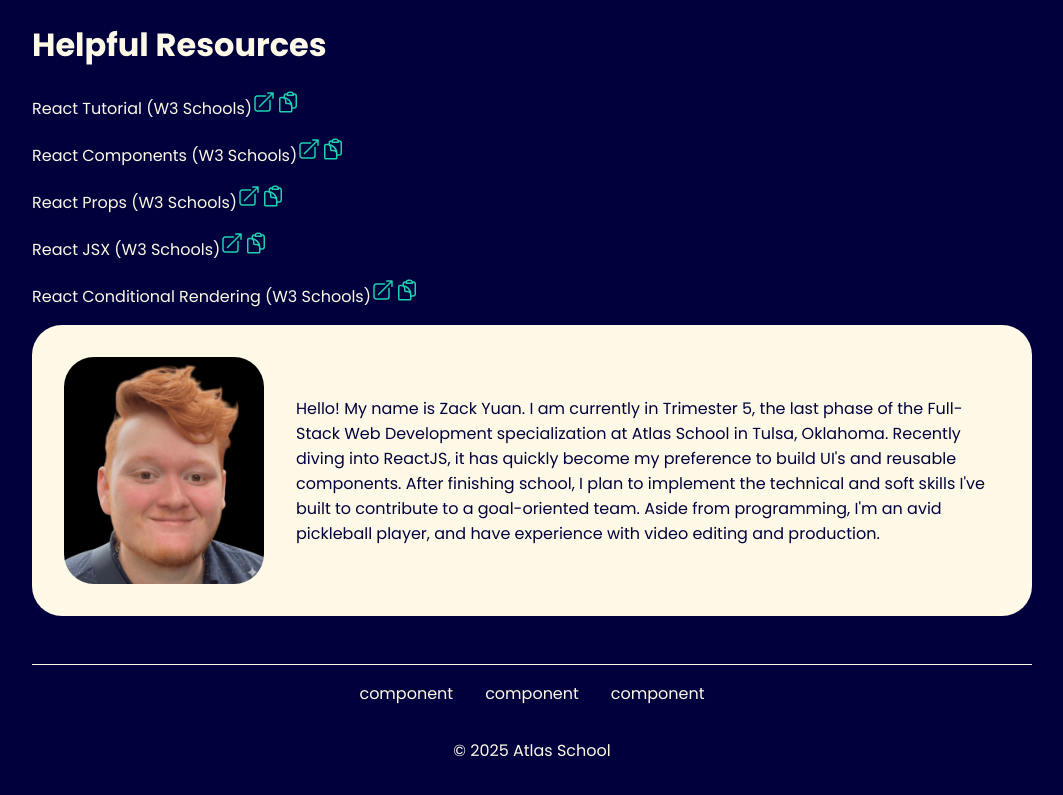
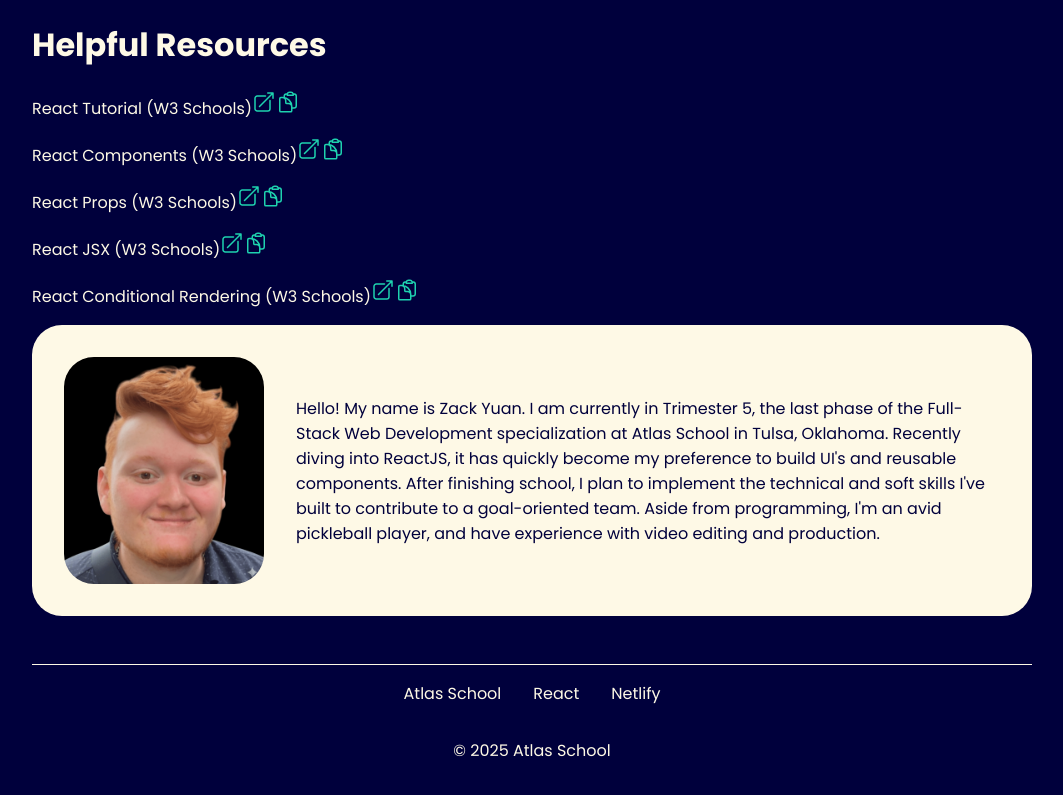
Before and after one commit to zack6yuan/atlas-react-and-jsx, a React (Vite) app: page / in a window 1280 px wide. Shown: the part 618-1413 px from the top of the page, without its empty margins (108-1171 px from the left). Built offline with nearby package versions, Linux system fonts and the light colour scheme.

Commit message:
got the footer working.

```diff
--- a/src/components/Footer.jsx
+++ b/src/components/Footer.jsx
@@ -5,9 +5,9 @@ function Footer() {
     return (
         <footer>
             <ul>
-                <li>component</li>
-                <li>component</li>
-                <li>component</li>
+                <li>{links[0].label}</li>
+                <li>{links[1].label}</li>
+                <li>{links[2].label}</li>
             </ul>
             <p>
                 © {year} Atlas School
--- a/src/components/HelpfulResource.jsx
+++ b/src/components/HelpfulResource.jsx
@@ -1,6 +1,5 @@
 import open from "../assets/open.svg";
 import copy from "../assets/copy.svg";
-
 
 // Need to copy when copy icon is triggered
 
```
Also changed, not shown: src/components/CopyLink.jsx (+6 -3 lines).
